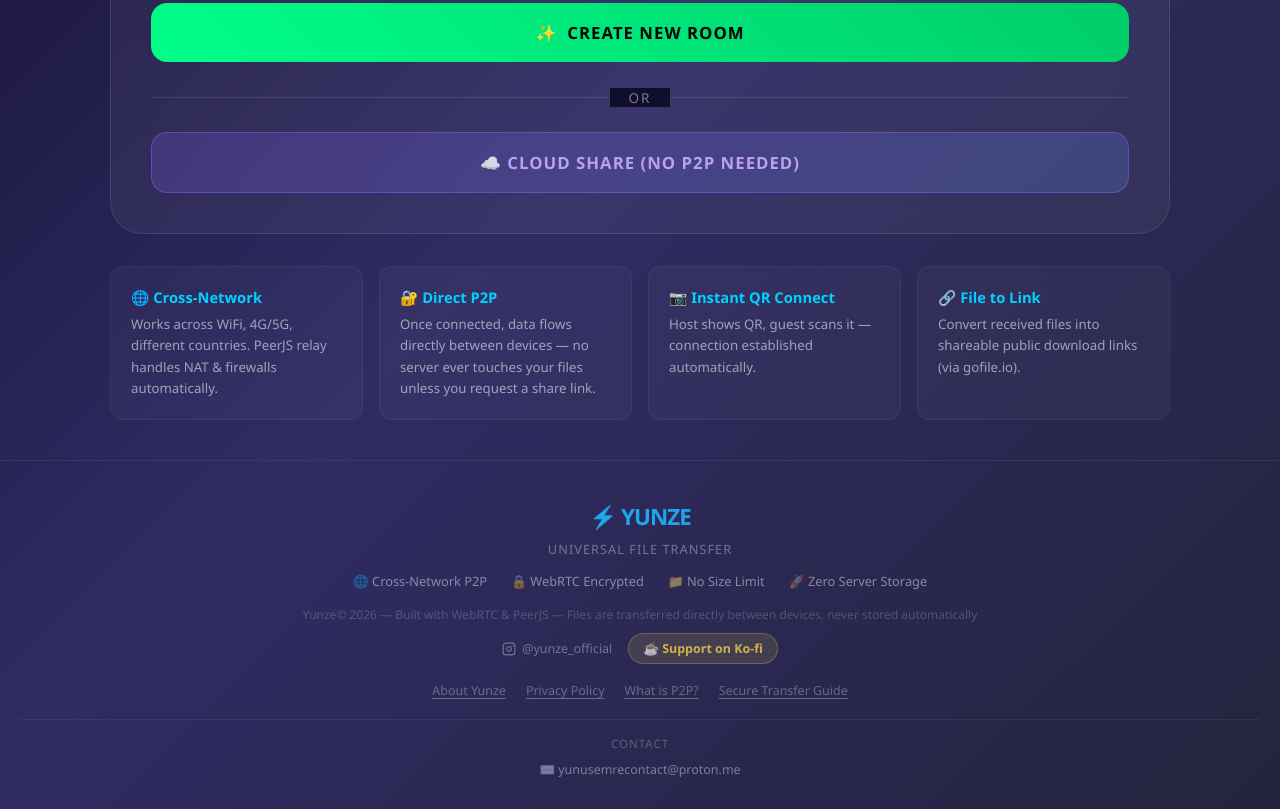
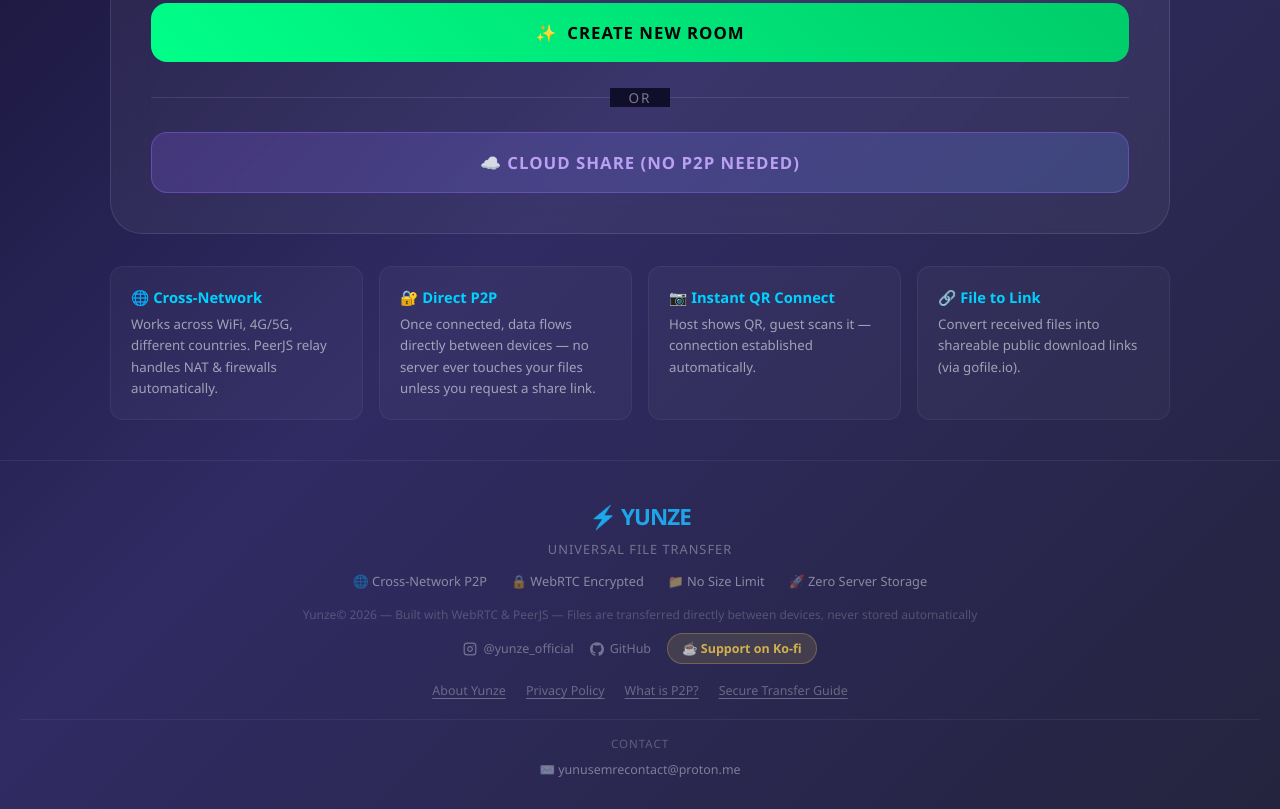
Before and after one commit to yunuseeeeeeee/Yunze-Transfer, a plain HTML site: page index.html in a window 1280 px wide. Shown: the part 605-1414 px from the top of the page. Drawn offline with nearby package versions, Linux system fonts and the light colour scheme.

Commit message:
Add files via upload

```diff
--- a/index.html
+++ b/index.html
@@ -499,6 +499,10 @@
             <svg width="14" height="14" viewBox="0 0 24 24" fill="none" stroke="currentColor" stroke-width="2" stroke-linecap="round" stroke-linejoin="round"><rect x="2" y="2" width="20" height="20" rx="5" ry="5"/><path d="M16 11.37A4 4 0 1 1 12.63 8 4 4 0 0 1 16 11.37z"/><line x1="17.5" y1="6.5" x2="17.51" y2="6.5"/></svg>
             @yunze_official
         </a>
+        <a href="https://github.com/yunuseeeeeeee/Yunze-Transfer" target="_blank" rel="noopener" style="display:inline-flex;align-items:center;gap:6px;color:rgba(255,255,255,0.35);font-size:0.78rem;text-decoration:none;transition:color 0.2s;" onmouseover="this.style.color='rgba(255,255,255,0.8)'" onmouseout="this.style.color='rgba(255,255,255,0.35)'">
+            <svg width="14" height="14" viewBox="0 0 24 24" fill="currentColor"><path d="M12 .297c-6.63 0-12 5.373-12 12 0 5.303 3.438 9.8 8.205 11.385.6.113.82-.258.82-.577 0-.285-.01-1.04-.015-2.04-3.338.724-4.042-1.61-4.042-1.61-.546-1.385-1.333-1.755-1.333-1.755-1.087-.744.084-.729.084-.729 1.205.084 1.838 1.236 1.838 1.236 1.07 1.835 2.809 1.305 3.495.998.108-.775.418-1.305.762-1.605-2.665-.3-5.466-1.332-5.466-5.93 0-1.31.465-2.38 1.235-3.22-.135-.303-.54-1.523.105-3.176 0 0 1.005-.322 3.3 1.23.96-.267 1.98-.399 3-.405 1.02.006 2.04.138 3 .405 2.28-1.552 3.285-1.23 3.285-1.23.645 1.653.24 2.873.12 3.176.765.84 1.23 1.91 1.23 3.22 0 4.61-2.805 5.625-5.475 5.92.42.36.81 1.096.81 2.22 0 1.606-.015 2.896-.015 3.286 0 .315.21.69.825.57C20.565 22.092 24 17.592 24 12.297c0-6.627-5.373-12-12-12"/></svg>
+            GitHub
+        </a>
         <a href="https://ko-fi.com/yunzeofficial" target="_blank" rel="noopener" style="display:inline-flex;align-items:center;gap:6px;background:rgba(255,216,77,0.12);border:1px solid rgba(255,216,77,0.25);color:rgba(255,216,77,0.75);font-size:0.78rem;font-weight:600;text-decoration:none;padding:6px 14px;border-radius:20px;transition:all 0.2s;" onmouseover="this.style.background='rgba(255,216,77,0.22)';this.style.color='rgba(255,216,77,1)';this.style.borderColor='rgba(255,216,77,0.5)'" onmouseout="this.style.background='rgba(255,216,77,0.12)';this.style.color='rgba(255,216,77,0.75)';this.style.borderColor='rgba(255,216,77,0.25)'">
             &#9749; Support on Ko-fi
         </a>
```
